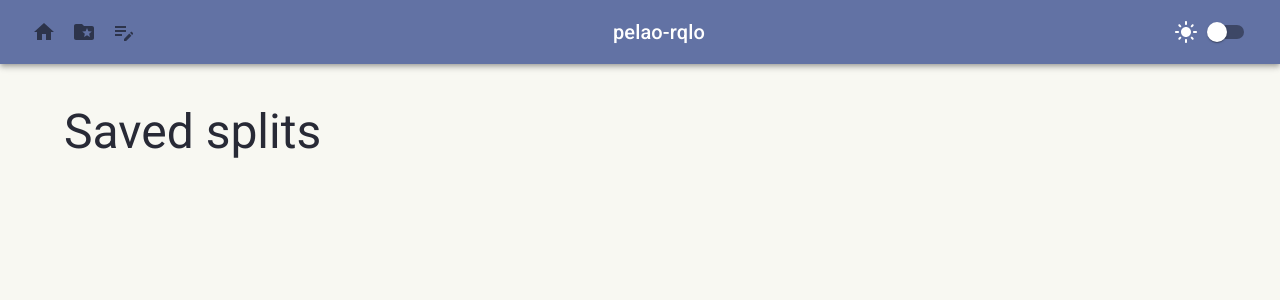
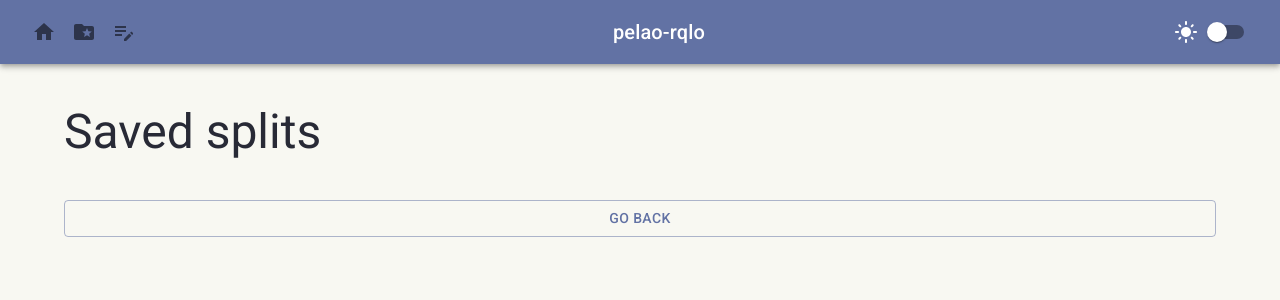
Before and after one commit to v4rgas/HairlessLifting, a React (Vite) app: page /saved in a window 1280 px wide. Shown: the top 300 px of the page. Built offline with nearby package versions, Linux system fonts and the light colour scheme.

Commit message:
feat: Improve SavedSplits page with lazy loading for split buttons and add GoBackButton component

```diff
--- a/src/SavedSplits/SavedSplits.jsx
+++ b/src/SavedSplits/SavedSplits.jsx
@@ -2,6 +2,7 @@ import { Button, Container, Stack, Typography } from "@mui/material"
 import useStorage from "../utils/useStorage"
 import { useEffect, useState } from "react"
 import { useNavigate } from "react-router-dom"
+import GoBackButton from "../GoBackButton"
 
 export default function SavedSplits(){
     const { getSplits } = useStorage()
@@ -18,7 +19,13 @@ export default function SavedSplits(){
                 <Typography variant="h3">
                     Saved splits
                 </Typography>
-                {Object.values(splits).map((split)=><Button onClick={()=>navigate("/split/"+split.id)} variant="contained">{split.splitName}</Button>) }
+                {Object.values(splits).map((split)=>
+                <Button onClick={()=>navigate("/split/"+split.id)} variant="contained">
+                <Typography variant="h4">
+                    {split.splitName}
+                </Typography>
+                </Button>) }
+                <GoBackButton />
             </Stack>
         </Container>
 
```
